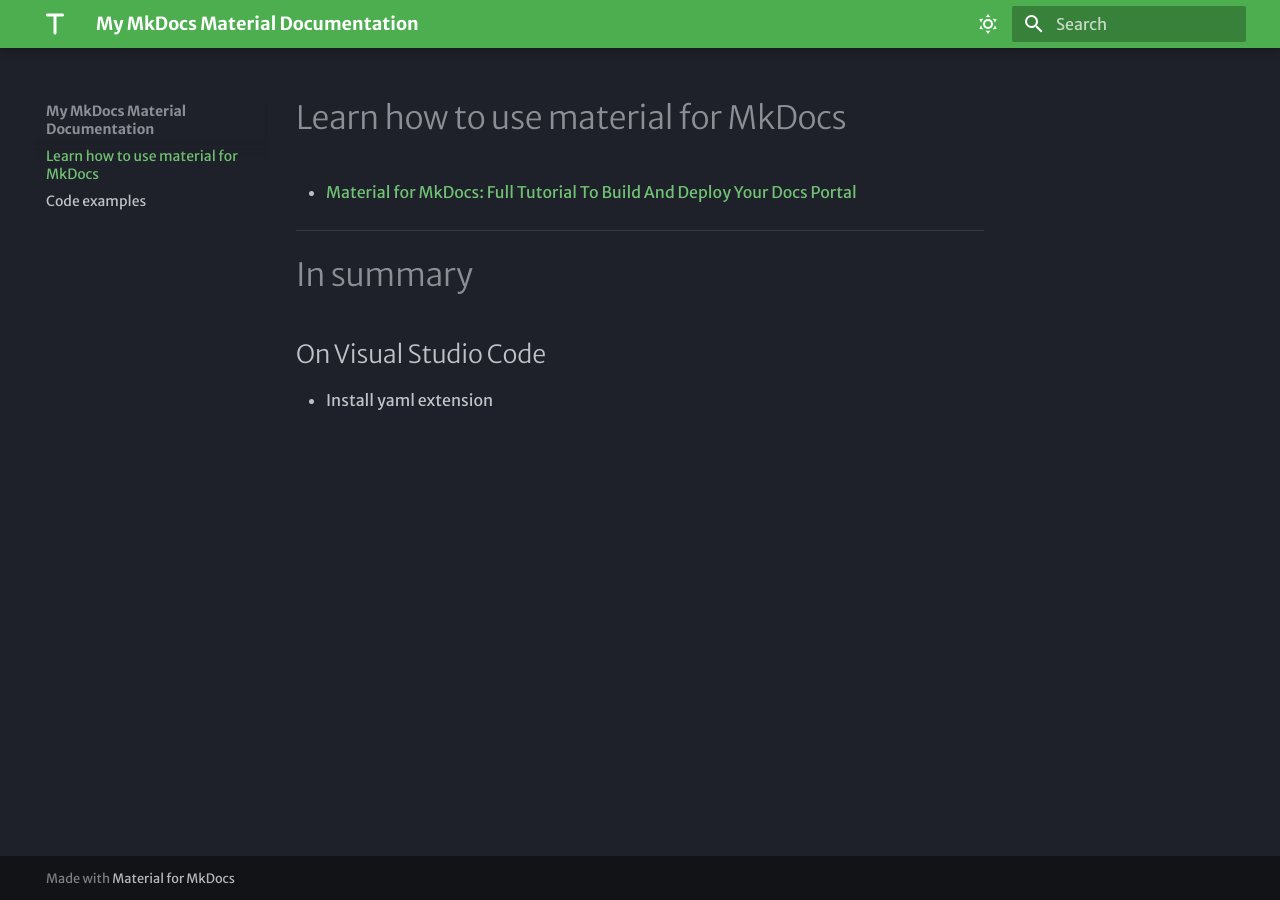
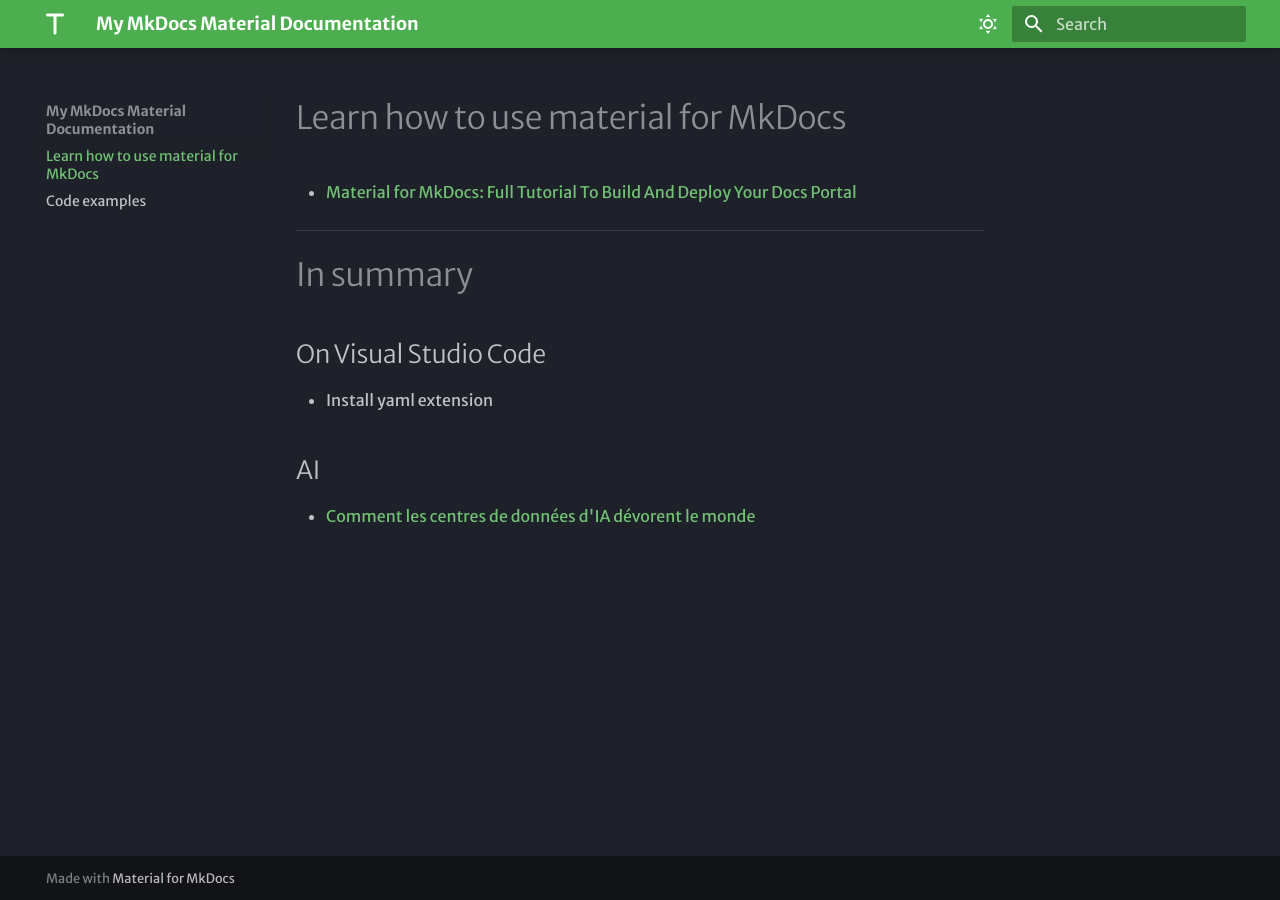
Before and after one commit to t-vert/mkdocs-material-2025, an MkDocs documentation site: the page built from docs/index.md, in a window 1280 px wide. Built offline with MkDocs 1.6.1 and Material for MkDocs 9.7.7, drawn with Linux system fonts in a browser that asks for light colours; some web fonts are replaced.

Commit message:
add link to 'Comment les centres de données d'IA dévorent le monde' 2

```diff
--- a/docs/index.md
+++ b/docs/index.md
@@ -9,3 +9,7 @@
 ## On Visual Studio Code
 
 - Install yaml extension
+
+## AI
+
+- [Comment les centres de données d'IA dévorent le monde](https://www.youtube.com/watch?v=dhqoTku-HAA)
```
